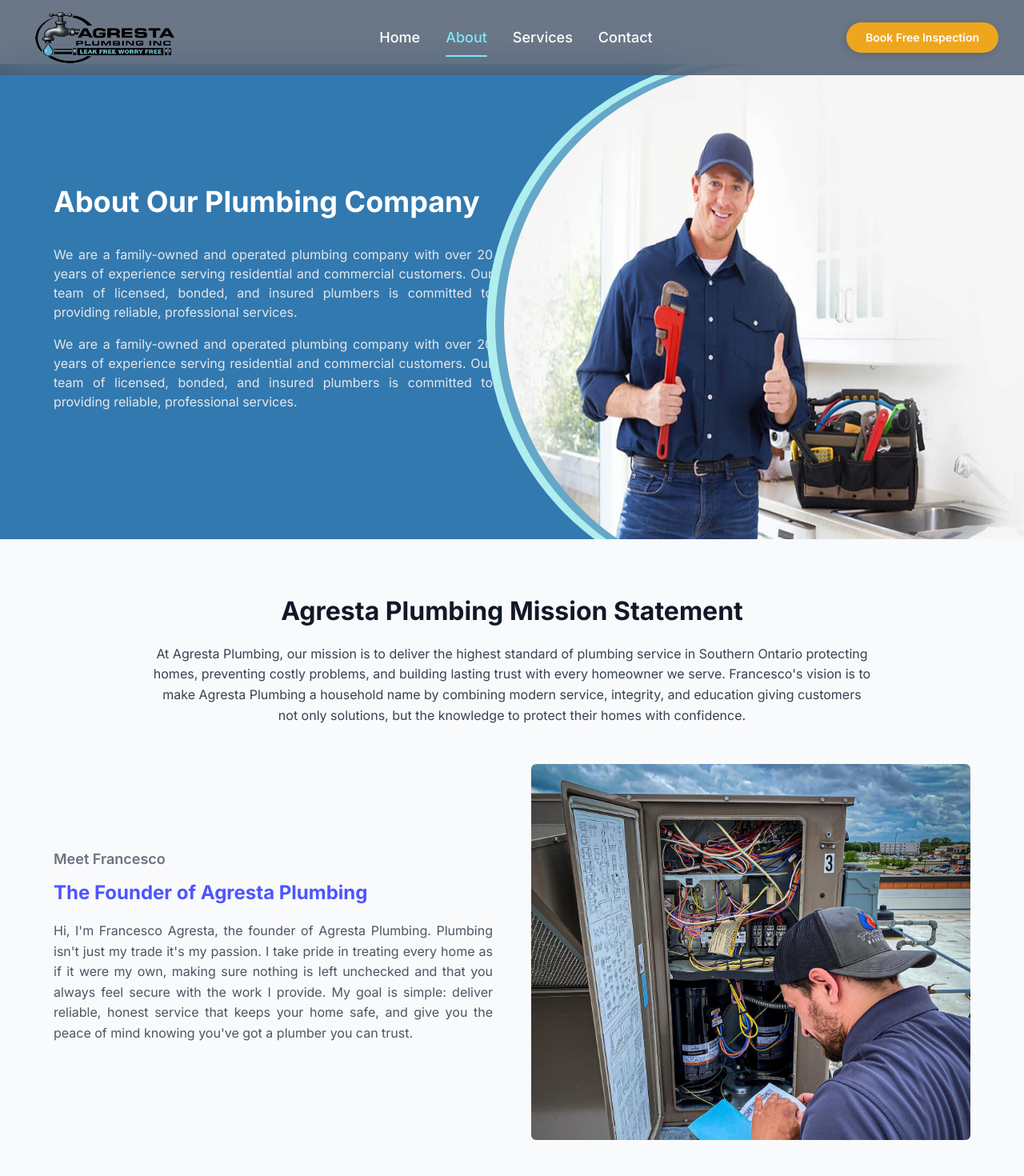
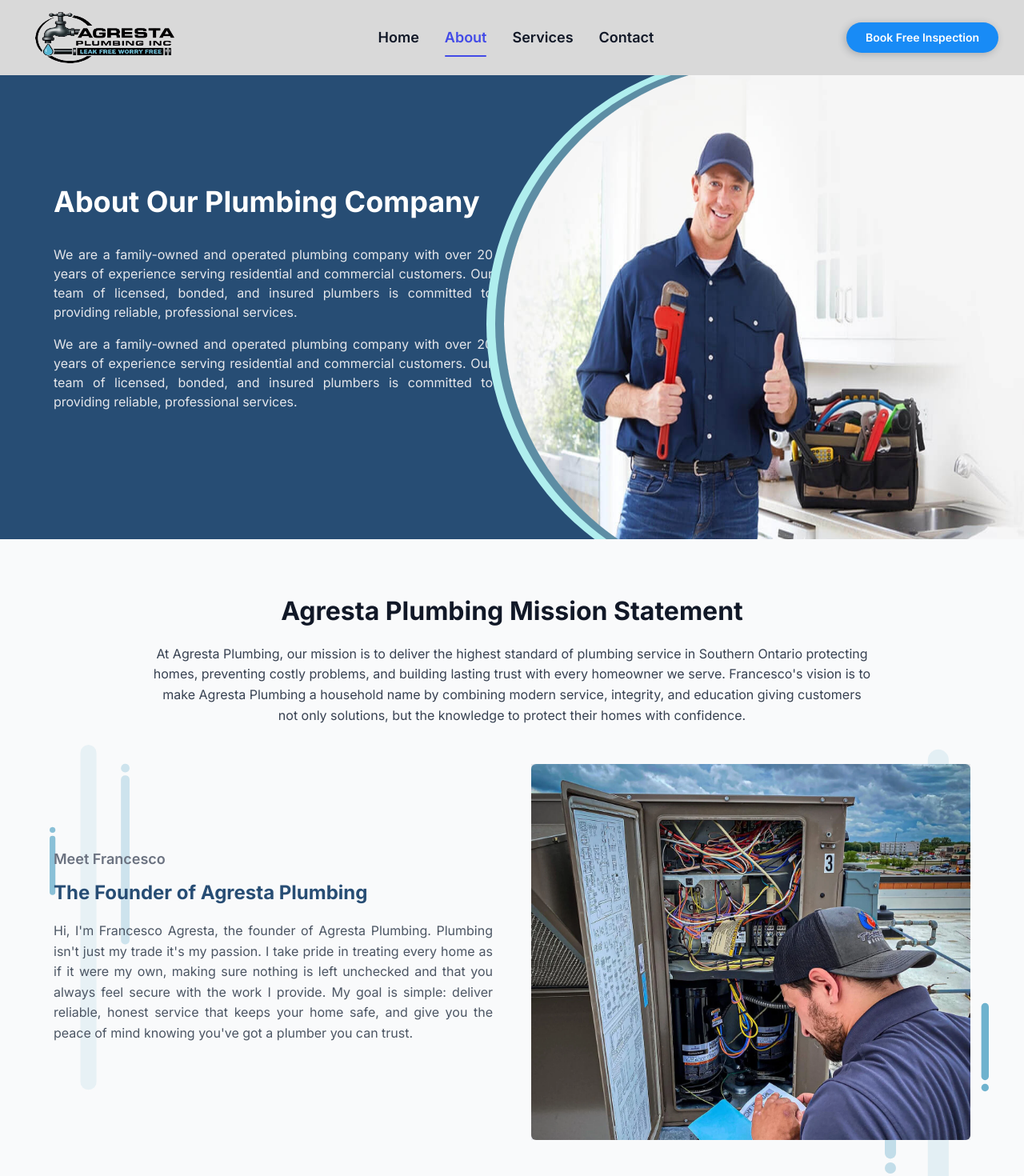
Before and after one commit to Oj-Michael/agresta-plumbing, a React (Vite) app: page /about in a window 1280 px wide. Shown: the top 1470 px of the page at 80% size. Built offline with nearby package versions, Linux system fonts and the light colour scheme.

Commit message:
Added more grapgics

```diff
--- a/src/pages/Home.jsx
+++ b/src/pages/Home.jsx
@@ -115,7 +115,7 @@
             </ScrollReveal>
             <ScrollReveal direction="up" delay={0.2}>
               <h1 className="hero__title">
-              Start with a Free 1-Fixture Inspection — <span style={{color: "orange"}}>$149 Value, Yours Free</span>
+              Start with a Free 1-Fixture Inspection — <span style={{color: "#188bf67"}}>$149 Value, Yours Free</span>
               </h1>
             </ScrollReveal>
             <ScrollReveal direction="up" delay={0.3}>
--- a/src/styles/base/_variables.scss
+++ b/src/styles/base/_variables.scss
@@ -1,14 +1,14 @@
 // Colors
-$primary-blue: #4d55fd;
-$primary-dark: #3279b0;
+$primary-blue: #424ae7;
+$primary-dark: #274d74ff;
 $secondary-blue: #7de8f7;
-$accent-orange: #efa61f;
+$accent-orange: #188bf6;
 $accent-turquoise: #afeeee;
 $accent-green: #63f897;
 $bg-main: #f3f3f3;
 $bg-secondary: #EDF2F7;
 
-$primary-gradient: linear-gradient(65deg, $primary-dark, $primary-blue, $secondary-blue);
+$primary-gradient: linear-gradient(65deg, $primary-dark, $primary-blue, $primary-dark);
 
 // Neutral Colors
 $white: #ffffff;
--- a/src/styles/components/_bios.scss
+++ b/src/styles/components/_bios.scss
@@ -67,9 +67,30 @@
             }
 
             .bios-card__title{
-                color: $primary-blue;
+                color: $primary-dark;
                 font-size: $font-2xl;
                 margin-bottom: $spacing-md;
+                position: relative;
+                &::before{
+                    content: "";
+                    position: absolute;
+                    height: 350px;
+                    width: 100px;
+                    background: url('../../assets/images/two-col-decal.svg');
+                    background-position: center;
+                    background-repeat: no-repeat;
+                    background-size: contain;
+                    top: -100px;
+                    left: -5px;
+                    z-index: -10;
+                    opacity: 0.8;
+                    transform: rotate(180deg);
+
+                    @include desktop ; @include tablet{
+                      top: -200px;
+                      height: 500px;
+                    }
+                }
             }
             .bios-card__description{
                 color: $gray-600;
@@ -83,10 +104,10 @@
                 }
             }
             &__image{
+                position: relative;
                 height: 350px;
-                border-radius: $radius-md;
                 background-color: $gray-200;
-                overflow: hidden;
+                // overflow: hidden;
 
                 @include tablet {
                     height: 320px;
@@ -100,6 +121,24 @@
                     width: 100%;
                     height: 100%;
                     object-fit: cover;
+                    border-radius: $radius-md;
+                }
+                &::before{
+                    content: "";
+                    position: absolute;
+                    height: 120%;
+                    width: 30%;
+                    background: url('../../assets/images/two-col-decal.svg');
+                    background-position: center;
+                    background-repeat: no-repeat;
+                    background-size: contain;
+                    top: -20px;
+                    right: -10px;
+                    z-index: -1;
+
+                    @include desktop; @include tablet{
+                    right: -40px;
+                    }
                 }
             }
         }
--- a/src/styles/components/_header.scss
+++ b/src/styles/components/_header.scss
@@ -4,9 +4,7 @@
   top: 0;
   left: 0;
   right: 0;
-  background: rgba(71, 85, 105, 0.8);
-  backdrop-filter: blur(20px);
-  -webkit-backdrop-filter: blur(20px);
+  background: #d9d9d9;
   z-index: 1000;
   transition: all $transition-normal;
   padding: 0.75rem 0;
@@ -48,8 +46,7 @@
       top: 100%;
       left: 0;
       right: 0;
-      background: rgba(71, 85, 105, 0.95);
-      backdrop-filter: blur(20px);
+      background: #d9d9d9e5;
       flex-direction: column;
       padding: $spacing-lg;
       gap: $spacing-lg;
@@ -70,18 +67,19 @@
   &__nav-link {
     font-weight: 500;
     font-size: $font-lg;
-    color: $white;
+    color: $gray-900;
+    font-weight: 600;
     text-decoration: none;
     transition: all $transition-fast;
     padding: $spacing-sm 0;
     position: relative;
 
     &:hover {
-      color: $secondary-blue;
+      color: $primary-blue;
     }
 
     &--active {
-      color: $secondary-blue;
+      color: $primary-blue;
 
       &::after {
         content: '';
@@ -90,7 +88,7 @@
         left: 0;
         right: 0;
         height: 2px;
-        background: $secondary-blue;
+        background: $primary-blue;
         border-radius: $radius-full;
       }
     }
@@ -151,7 +149,7 @@
       display: block;
       height: 2px;
       width: 100%;
-      background: $white;
+      background: $gray-900;
       border-radius: $radius-full;
       transition: all $transition-fast;
       transform-origin: center;
--- a/src/styles/pages/_services.scss
+++ b/src/styles/pages/_services.scss
@@ -158,6 +158,26 @@
               color: $gray-800;
               font-size: $font-2xl;
               margin-bottom: $spacing-md;
+              position: relative;
+              &::before{
+                content: "";
+                position: absolute;
+                height: 500px;
+                width: 100px;
+                background: url('../../assets/images/two-col-decal.svg');
+                background-position: center;
+                background-repeat: no-repeat;
+                background-size: contain;
+                top: -100px;
+                left: -5px;
+                z-index: -10;
+                opacity: 0.8;
+                transform: rotate(180deg);
+
+                @include desktop ; @include tablet{
+                  top: -200px;
+                }
+            }
           }
           &__description{
               color: $gray-600;
@@ -175,13 +195,34 @@
               @include desktop {
                   height: 500px;
               }
+              &::before{
+                content: "";
+                position: absolute;
+                height: 120%;
+                width: 30%;
+                background: url('../../assets/images/two-col-decal.svg');
+                background-position: center;
+                background-repeat: no-repeat;
+                background-size: contain;
+                top: -20px;
+                right: -10px;
+                z-index: -1;
+
+                @include desktop; @include tablet{
+                right: -40px;
+
+                }
+            }
 
               img{
                 box-shadow: 0 2px 10px #5555;
                 border-radius: $radius-xl;
-                  width: 100%;
-                  height: 100%;
-                  object-fit: cover;
+                width: 100%;
+                height: 100%;
+                object-fit: cover;
+                position: relative;
+
+
               }
           }
       }
```
Also changed, not shown: src/assets/images/two-col-decal.svg (added).
